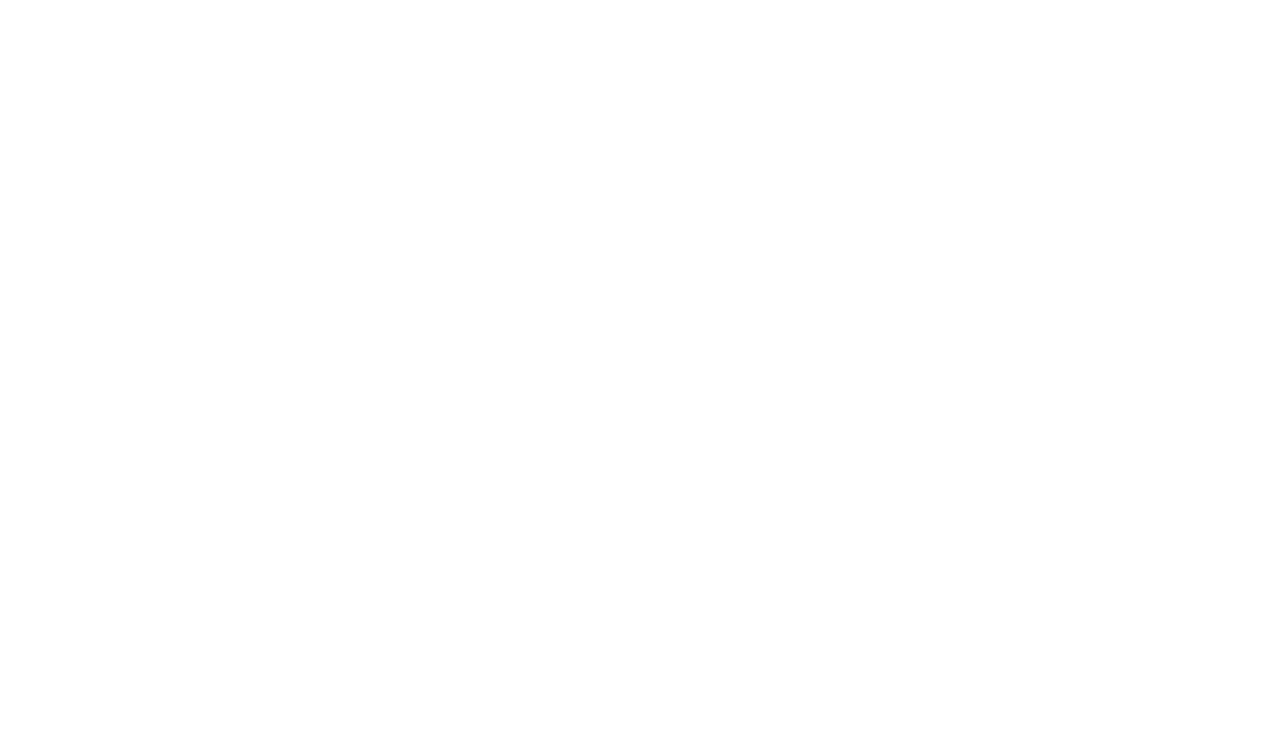
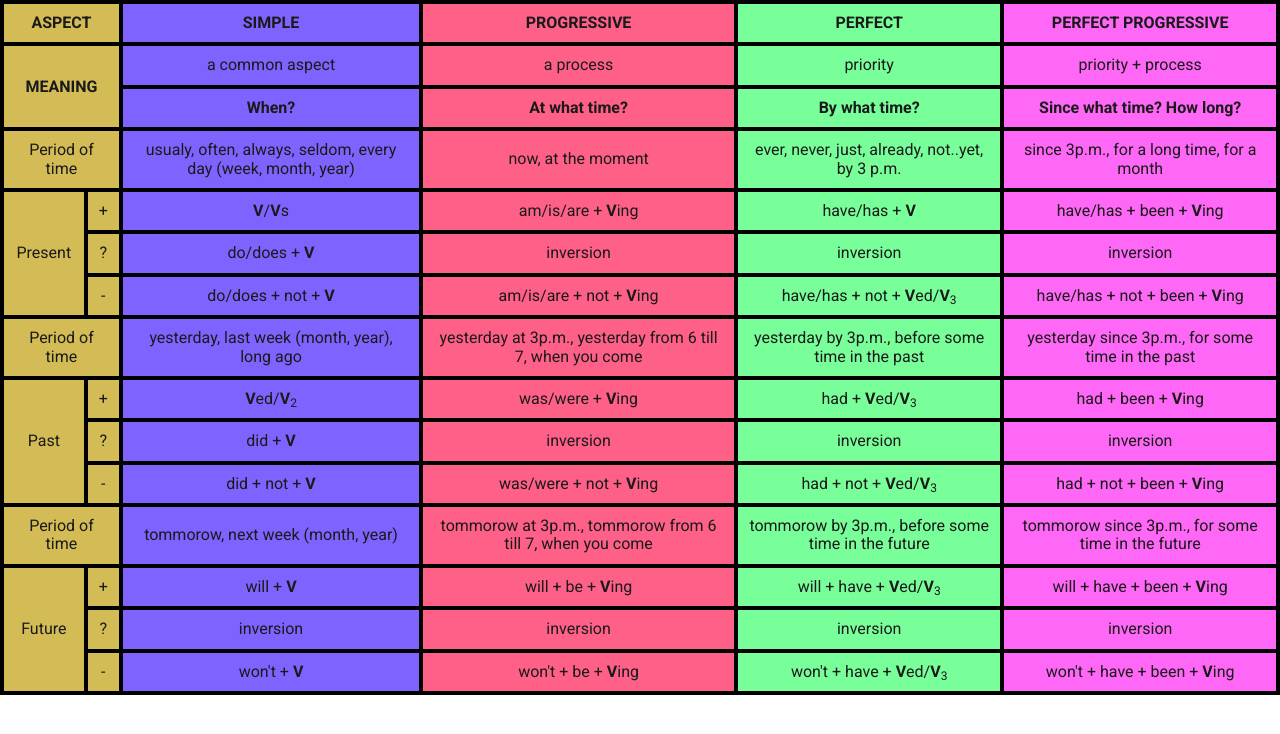
Before and after one commit to Asistent1001/tables-test, a plain HTML site: page index.html in a window 1280 px wide. Drawn offline with nearby package versions, Linux system fonts and the light colour scheme.

Commit message:
upload
upload

```diff
--- a/index.html
+++ b/index.html
@@ -14,7 +14,131 @@
   </head>
   <body>
     <header></header>
-    <main></main>
+    <main>
+      <div class="table-test">
+        <table>
+          <colgroup>
+            <col span="1" class="col-1">
+            <col span="1" class="col-2">
+            <col span="1" class="col-3">
+            <col span="1" class="col-4">
+            <col span="1" class="col-5">
+            <col span="1" class="col-6">
+          </colgroup>
+          <thead>
+            <tr>
+              <th colspan="2">ASPECT</th>
+              <th>SIMPLE</th>
+              <th>PROGRESSIVE</th>
+              <th>PERFECT</th>
+              <th>PERFECT PROGRESSIVE</th>
+            </tr>
+            <tr>
+              <th rowspan="2" colspan="2">MEANING</th>
+              <td>a common aspect</th>
+              <td>a process</th>
+              <td>priority</th>
+              <td>priority + process</th>
+            </tr>
+            <tr>
+              <th>When?</th>
+              <th>At what time?</th>
+              <th>By what time?</th>
+              <th>Since what time? How long?</th>
+            </tr>
+          </thead>
+          <tbody>
+            <tr>
+              <td colspan="2">Period of time</td>
+              <td>usualy, often, always, seldom, every day (week, month, year)</td>
+              <td>now, at the moment</td>
+              <td>ever, never, just, already, not..yet, by 3 p.m.</td>
+              <td>since 3p.m., for a long time, for a month</td>
+            </tr>
+            <tr>
+              <td rowspan="3">Present</td>
+              <td>+</td>
+              <td><span>V</span>/<span>V</span>s</td>
+              <td>am/is/are + <span>V</span>ing</td>
+              <td>have/has + <span>V</span></td>
+              <td>have/has + been + <span>V</span>ing</td>
+            </tr>
+            <tr>
+              <td>?</td>
+              <td>do/does + <span>V</span></td>
+              <td>inversion</td>
+              <td>inversion</td>
+              <td>inversion</td>
+            </tr>
+            <tr>
+              <td>-</td>
+              <td>do/does + not + <span>V</span></td>
+              <td>am/is/are + not + <span>V</span>ing</td>
+              <td>have/has + not + <span>V</span>ed/<span>V</span><sub>3</sub></td>
+              <td>have/has + not + been + <span>V</span>ing</td>
+            </tr>
+            <tr>
+              <td colspan="2">Period of time</td>
+              <td>yesterday, last week (month, year), long ago</td>
+              <td>yesterday at 3p.m., yesterday from 6 till 7, when you come</td>
+              <td>yesterday by 3p.m., before some time in the past</td>
+              <td>yesterday since 3p.m., for some time in the past</td>
+            </tr>
+            <tr>
+              <td rowspan="3">Past</td>
+              <td>+</td>
+              <td><span>V</span>ed/<span>V</span><sub>2</sub></td>
+              <td>was/were + <span>V</span>ing</td>
+              <td>had + <span>V</span>ed/<span>V</span><sub>3</sub></td>
+              <td>had + been + <span>V</span>ing</td>
+            </tr>
+            <tr>
+              <td>?</td>
+              <td>did + <span>V</span></td>
+              <td>inversion</td>
+              <td>inversion</td>
+              <td>inversion</td>
+            </tr>
+            <tr>
+              <td>-</td>
+              <td>did + not + <span>V</span></td>
+              <td>was/were + not + <span>V</span>ing</td>
+              <td>had + not + <span>V</span>ed/<span>V</span><sub>3</sub></td>
+              <td>had + not + been + <span>V</span>ing</td>
+            </tr>
+            <tr>
+              <td colspan="2">Period of time</td>
+              <td>tommorow, next week (month, year)</td>
+              <td>tommorow at 3p.m., tommorow from 6 till 7, when you come</td>
+              <td>tommorow by 3p.m., before some time in the future</td>
+              <td>tommorow since 3p.m., for some time in the future</td>
+            </tr>
+            <tr>
+              <td rowspan="3">Future</td>
+              <td>+</td>
+              <td>will + <span>V</span></td>
+              <td>will + be + <span>V</span>ing</td>
+              <td>will + have + <span>V</span>ed/<span>V</span><sub>3</sub></td>
+              <td>will + have + been + <span>V</span>ing</td>
+            </tr>
+            <tr>
+              <td>?</td>
+              <td>inversion</td>
+              <td>inversion</td>
+              <td>inversion</td>
+              <td>inversion</td>
+            </tr>
+            <tr>
+              <td>-</td>
+              <td>won't + <span>V</span></td>
+              <td>won't + be + <span>V</span>ing</td>
+              <td>won't + have + <span>V</span>ed/<span>V</span><sub>3</sub></td>
+              <td>won't + have + been + <span>V</span>ing</td>
+            </tr>
+          </tbody>
+        </table>
+      </div>
+    </main>
     <footer></footer>
   </body>
 </html>
--- a/sass/components/_main.scss
+++ b/sass/components/_main.scss
@@ -0,0 +1,43 @@
+th,
+td {
+  border: 4px solid rgb(0, 0, 0);
+  padding: 10px;
+  text-align: center;
+}
+
+span {
+  font-weight: bold;
+}
+
+.col-1 {
+  background-color: rgb(211, 188, 85);
+}
+
+.col-2 {
+  background-color: rgb(211, 188, 85);
+}
+
+.col-3 {
+  background-color: rgb(128, 99, 255);
+}
+
+.col-4 {
+  background-color: rgb(255, 96, 136);
+}
+
+.col-5 {
+  background-color: rgb(120, 255, 154);
+}
+
+.col-6 {
+    background-color: rgb(255, 103, 247);
+  }
+
+main {
+  .table-test {
+    table {
+      border-collapse: collapse;
+
+    }
+  }
+}
```
Also changed, not shown: styles/index.css, styles/index.min.css.
